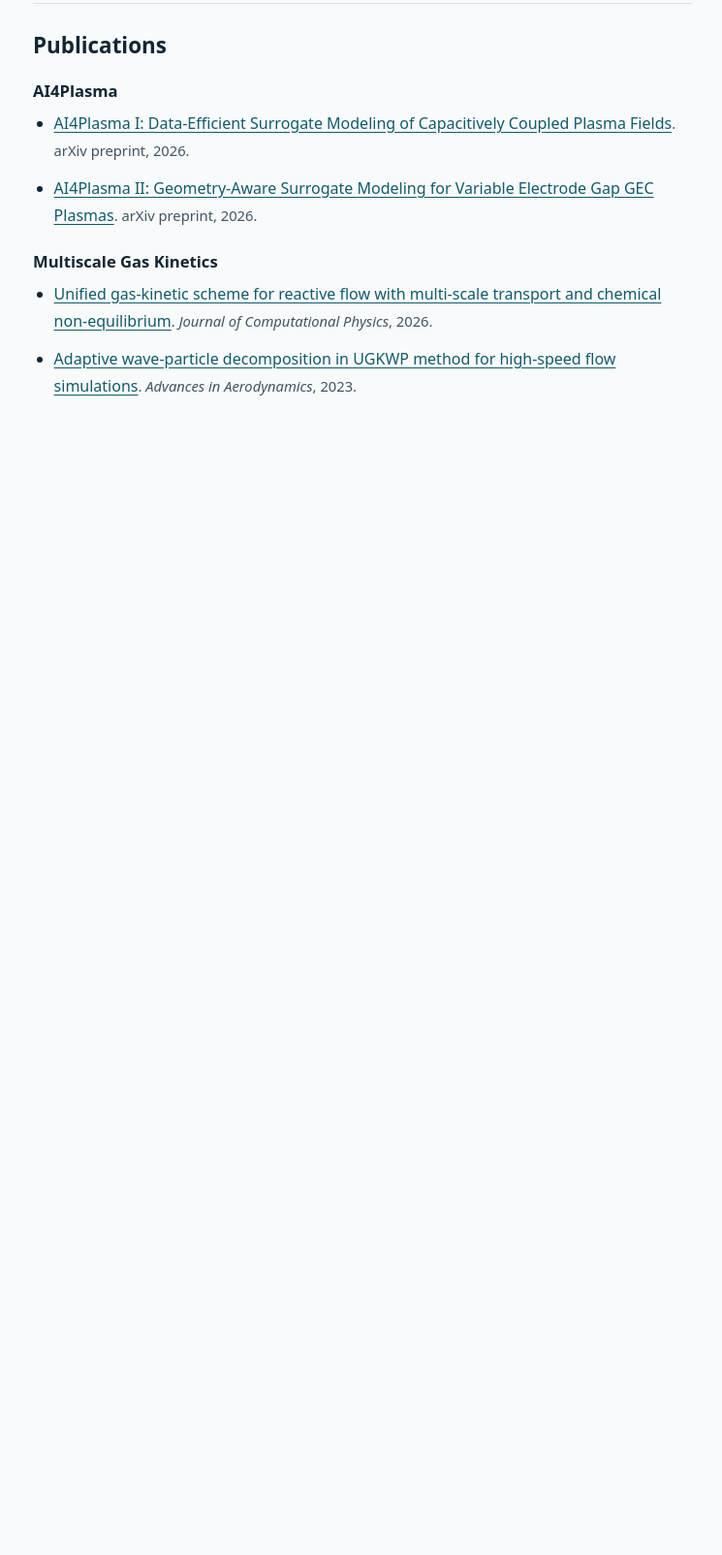
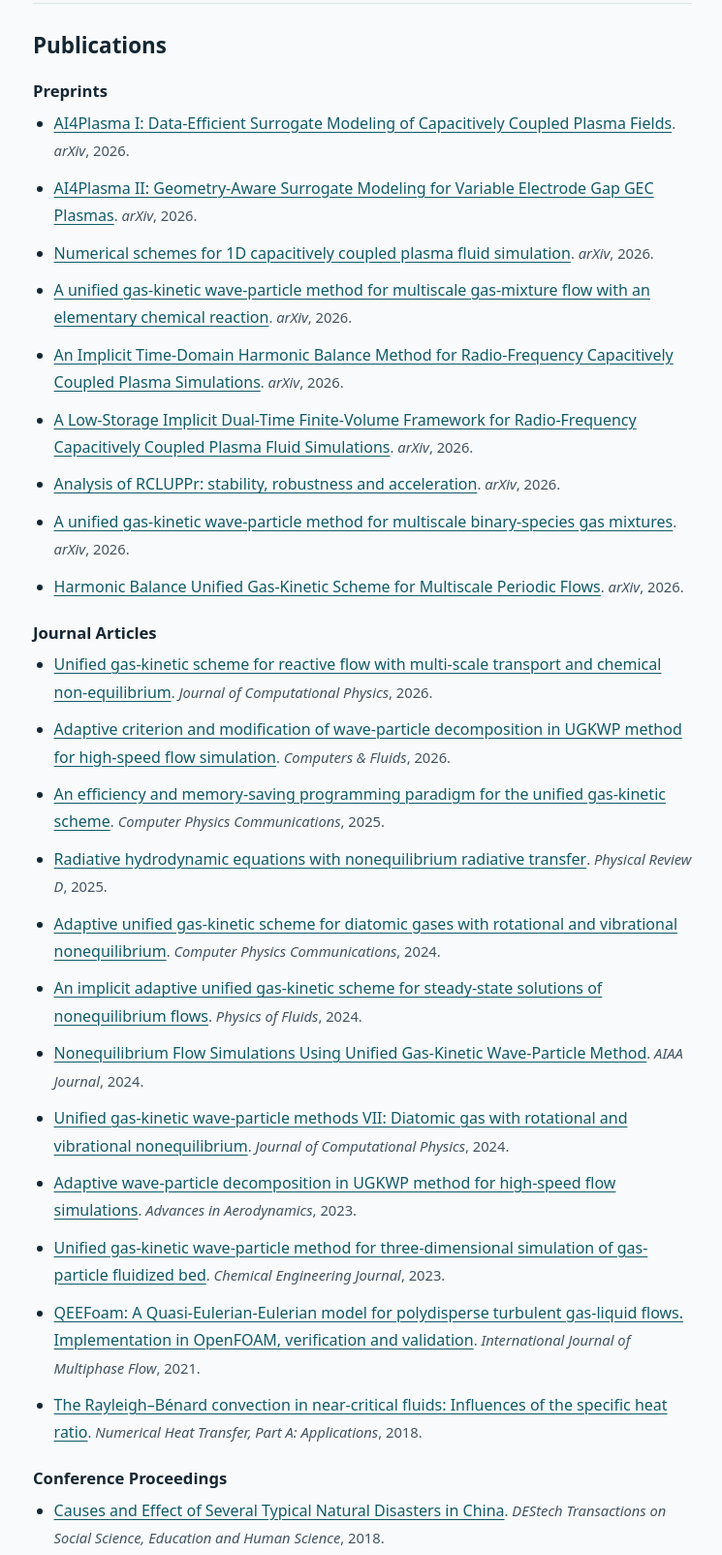
Before and after one commit to FrankWEI0423/frankwei0423.github.io, a plain HTML site: page en/index.html in a window 1280 px wide. Shown: the part 251-1855 px from the top of the page at 97% size, without its empty margins (266-1011 px from the left). Before the commit the page ends 800 px from the top, so only its background shows below. Drawn offline with Linux system fonts and the light colour scheme.

Commit message:
Expand verified bibliography (EN)

```diff
--- a/en/index.html
+++ b/en/index.html
@@ -37,15 +37,37 @@ li{margin-bottom:.62rem}
 </header>
 <section aria-labelledby="publications">
 <h2 id="publications">Publications</h2>
-<h3>AI4Plasma</h3>
+<h3>Preprints</h3>
 <ul>
-<li><a href="https://arxiv.org/abs/2611.15002">AI4Plasma I: Data-Efficient Surrogate Modeling of Capacitively Coupled Plasma Fields</a><span class="venue">. arXiv preprint, 2026.</span></li>
-<li><a href="https://arxiv.org/abs/2611.15584">AI4Plasma II: Geometry-Aware Surrogate Modeling for Variable Electrode Gap GEC Plasmas</a><span class="venue">. arXiv preprint, 2026.</span></li>
+<li><a lang="en" href="https://arxiv.org/abs/2611.15002">AI4Plasma I: Data-Efficient Surrogate Modeling of Capacitively Coupled Plasma Fields</a><span class="venue">. <i lang="en">arXiv</i>, 2026.</span></li>
+<li><a lang="en" href="https://arxiv.org/abs/2611.15584">AI4Plasma II: Geometry-Aware Surrogate Modeling for Variable Electrode Gap GEC Plasmas</a><span class="venue">. <i lang="en">arXiv</i>, 2026.</span></li>
+<li><a lang="en" href="https://arxiv.org/abs/2610.39140">Numerical schemes for 1D capacitively coupled plasma fluid simulation</a><span class="venue">. <i lang="en">arXiv</i>, 2026.</span></li>
+<li><a lang="en" href="https://arxiv.org/abs/2608.25650">A unified gas-kinetic wave-particle method for multiscale gas-mixture flow with an elementary chemical reaction</a><span class="venue">. <i lang="en">arXiv</i>, 2026.</span></li>
+<li><a lang="en" href="https://arxiv.org/abs/2607.18103">An Implicit Time-Domain Harmonic Balance Method for Radio-Frequency Capacitively Coupled Plasma Simulations</a><span class="venue">. <i lang="en">arXiv</i>, 2026.</span></li>
+<li><a lang="en" href="https://arxiv.org/abs/2607.18123">A Low-Storage Implicit Dual-Time Finite-Volume Framework for Radio-Frequency Capacitively Coupled Plasma Fluid Simulations</a><span class="venue">. <i lang="en">arXiv</i>, 2026.</span></li>
+<li><a lang="en" href="https://arxiv.org/abs/2607.15561">Analysis of RCLUPPr: stability, robustness and acceleration</a><span class="venue">. <i lang="en">arXiv</i>, 2026.</span></li>
+<li><a lang="en" href="https://arxiv.org/abs/2605.22274">A unified gas-kinetic wave-particle method for multiscale binary-species gas mixtures</a><span class="venue">. <i lang="en">arXiv</i>, 2026.</span></li>
+<li><a lang="en" href="https://arxiv.org/abs/2605.03479">Harmonic Balance Unified Gas-Kinetic Scheme for Multiscale Periodic Flows</a><span class="venue">. <i lang="en">arXiv</i>, 2026.</span></li>
 </ul>
-<h3>Multiscale Gas Kinetics</h3>
+<h3>Journal Articles</h3>
 <ul>
-<li><a href="https://doi.org/10.1016/j.jcp.2025.114514">Unified gas-kinetic scheme for reactive flow with multi-scale transport and chemical non-equilibrium</a><span class="venue">. <i>Journal of Computational Physics</i>, 2026.</span></li>
-<li><a href="https://doi.org/10.1186/s42774-023-00156-y">Adaptive wave-particle decomposition in UGKWP method for high-speed flow simulations</a><span class="venue">. <i>Advances in Aerodynamics</i>, 2023.</span></li>
+<li><a lang="en" href="https://doi.org/10.1016/j.jcp.2025.114514">Unified gas-kinetic scheme for reactive flow with multi-scale transport and chemical non-equilibrium</a><span class="venue">. <i lang="en">Journal of Computational Physics</i>, 2026.</span></li>
+<li><a lang="en" href="https://doi.org/10.1016/j.compfluid.2025.106896">Adaptive criterion and modification of wave-particle decomposition in UGKWP method for high-speed flow simulation</a><span class="venue">. <i lang="en">Computers &amp; Fluids</i>, 2026.</span></li>
+<li><a lang="en" href="https://doi.org/10.1016/j.cpc.2025.109684">An efficiency and memory-saving programming paradigm for the unified gas-kinetic scheme</a><span class="venue">. <i lang="en">Computer Physics Communications</i>, 2025.</span></li>
+<li><a lang="en" href="https://doi.org/10.1103/PhysRevD.111.103038">Radiative hydrodynamic equations with nonequilibrium radiative transfer</a><span class="venue">. <i lang="en">Physical Review D</i>, 2025.</span></li>
+<li><a lang="en" href="https://doi.org/10.1016/j.cpc.2024.109324">Adaptive unified gas-kinetic scheme for diatomic gases with rotational and vibrational nonequilibrium</a><span class="venue">. <i lang="en">Computer Physics Communications</i>, 2024.</span></li>
+<li><a lang="en" href="https://doi.org/10.1063/5.0232275">An implicit adaptive unified gas-kinetic scheme for steady-state solutions of nonequilibrium flows</a><span class="venue">. <i lang="en">Physics of Fluids</i>, 2024.</span></li>
+<li><a lang="en" href="https://doi.org/10.2514/1.J063641">Nonequilibrium Flow Simulations Using Unified Gas-Kinetic Wave-Particle Method</a><span class="venue">. <i lang="en">AIAA Journal</i>, 2024.</span></li>
+<li><a lang="en" href="https://doi.org/10.1016/j.jcp.2023.112610">Unified gas-kinetic wave-particle methods VII: Diatomic gas with rotational and vibrational nonequilibrium</a><span class="venue">. <i lang="en">Journal of Computational Physics</i>, 2024.</span></li>
+<li><a lang="en" href="https://doi.org/10.1186/s42774-023-00156-y">Adaptive wave-particle decomposition in UGKWP method for high-speed flow simulations</a><span class="venue">. <i lang="en">Advances in Aerodynamics</i>, 2023.</span></li>
+<li><a lang="en" href="https://doi.org/10.1016/j.cej.2022.139541">Unified gas-kinetic wave-particle method for three-dimensional simulation of gas-particle fluidized bed</a><span class="venue">. <i lang="en">Chemical Engineering Journal</i>, 2023.</span></li>
+<li><a lang="en" href="https://doi.org/10.1016/j.ijmultiphaseflow.2020.103544">QEEFoam: A Quasi-Eulerian-Eulerian model for polydisperse turbulent gas-liquid flows. Implementation in OpenFOAM, verification and validation</a><span class="venue">. <i lang="en">International Journal of Multiphase Flow</i>, 2021.</span></li>
+<li><a lang="en" href="https://doi.org/10.1080/10407782.2018.1505095">The Rayleigh–Bénard convection in near-critical fluids: Influences of the specific heat ratio</a><span class="venue">. <i lang="en">Numerical Heat Transfer, Part A: Applications</i>, 2018.</span></li>
+</ul>
+<h3>Conference Proceedings</h3>
+<ul>
+<li><a lang="en" href="https://doi.org/10.12783/dtssehs/adess2017/17875">Causes and Effect of Several Typical Natural Disasters in China</a><span class="venue">. <i lang="en">DEStech Transactions on Social Science, Education and Human Science</i>, 2018.</span></li>
+<li><a lang="en" href="https://doi.org/10.1088/1757-899X/274/1/012012">The development and application of CFD technology in mechanical engineering</a><span class="venue">. <i lang="en">IOP Conference Series: Materials Science and Engineering</i>, 2017.</span></li>
 </ul>
 </section>
 </main></body></html>
```
